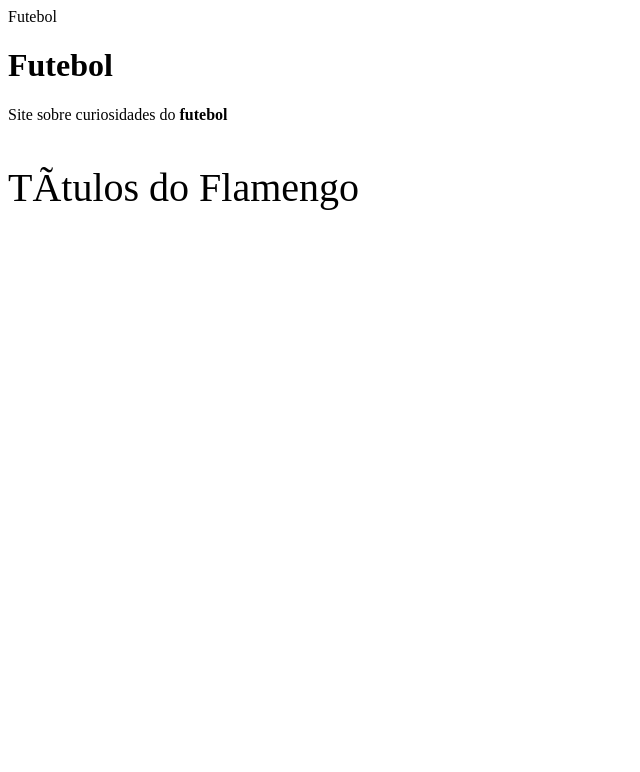
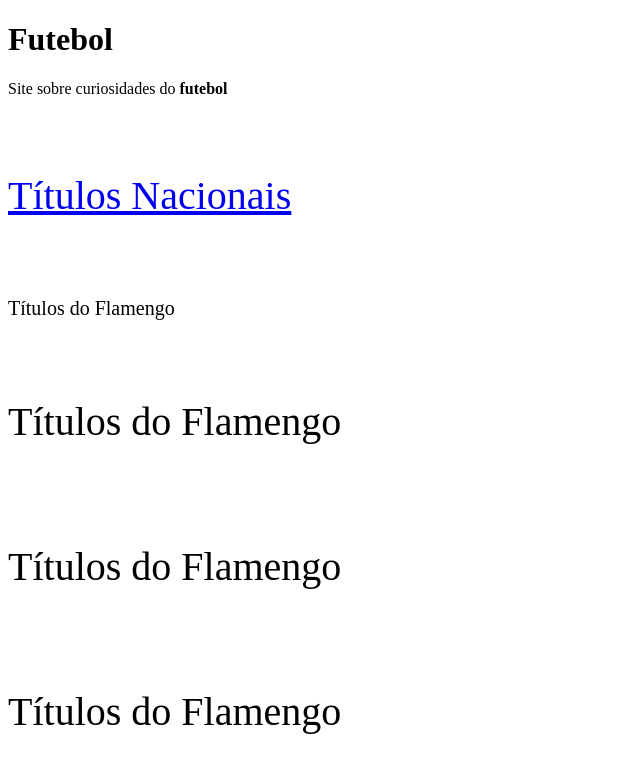
Before and after one commit to gabrielr08/gabrielgostoso, a plain HTML site: page index.html in a window 1280 px wide. Shown: the whole page, without its empty margins (0-640 px from the left). Drawn offline with Linux system fonts and the light colour scheme.

Commit message:
Update index.html

```diff
--- a/index.html
+++ b/index.html
@@ -1,13 +1,19 @@
 <!doctype html>
 <html lang="pt-br">
 <head>
-<meta charset="utf-8>
+<meta charset="utf-8">
 <title>Futebol</title>
 </head>
+
+  <body>
 <h1>Futebol</h1>
-<p>Site sobre curiosidades do <strong>futebol</strong><br>
+<p>Site sobre curiosidades do <strong>futebol</strong></p><br>
+  <p style="font-size:40px"><a href="titulo_nacinal.html">Títulos Nacionais</a> </p><br>
+  <p style="font-size:20px">Títulos do Flamengo </p><br>
+  <p style="font-size:40px">Títulos do Flamengo </p><br>
+  <p style="font-size:40px">Títulos do Flamengo </p><br>
   <p style="font-size:40px">Títulos do Flamengo </p><br>
 
 
-
+  </body>
 </html>
```
